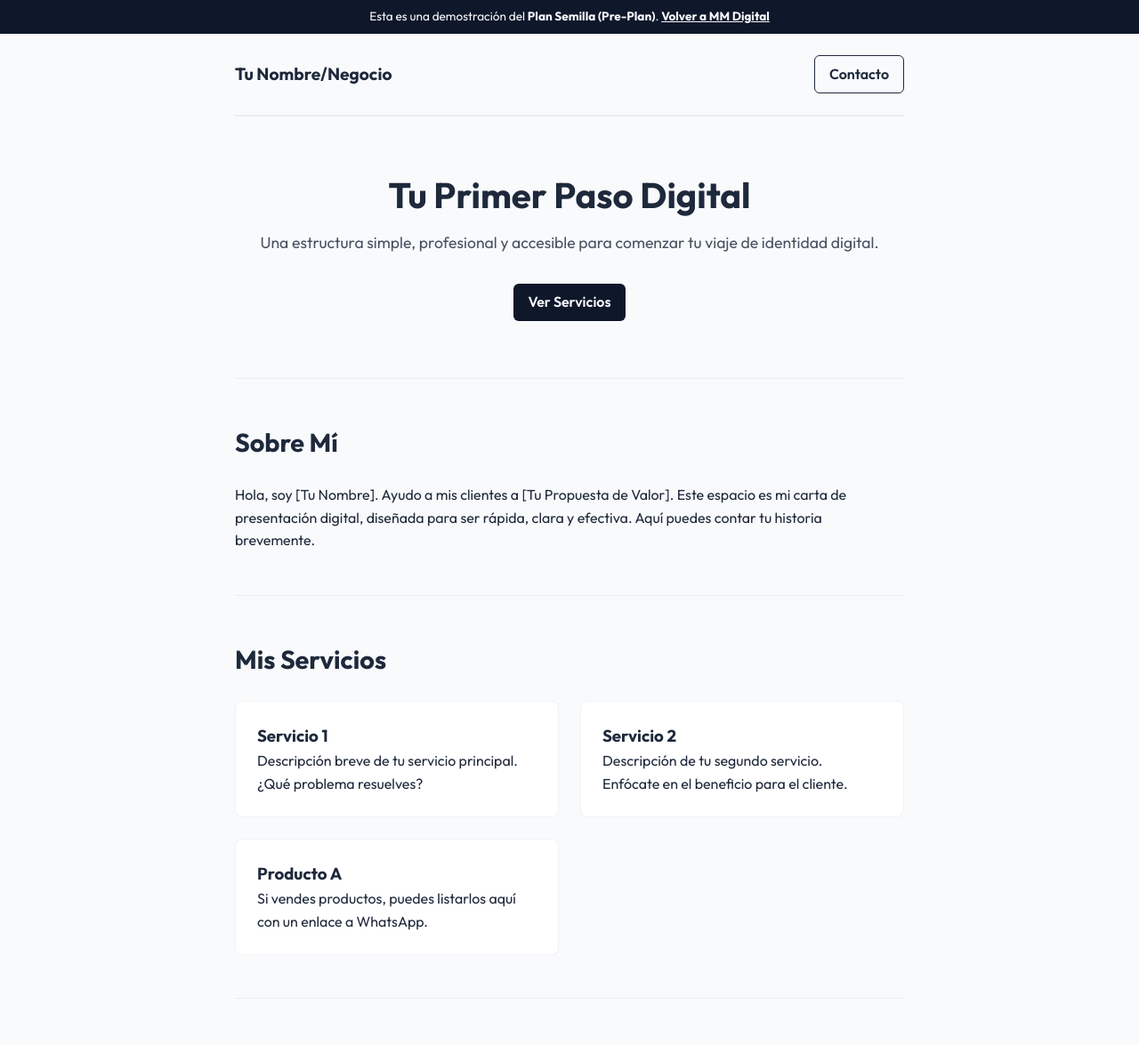
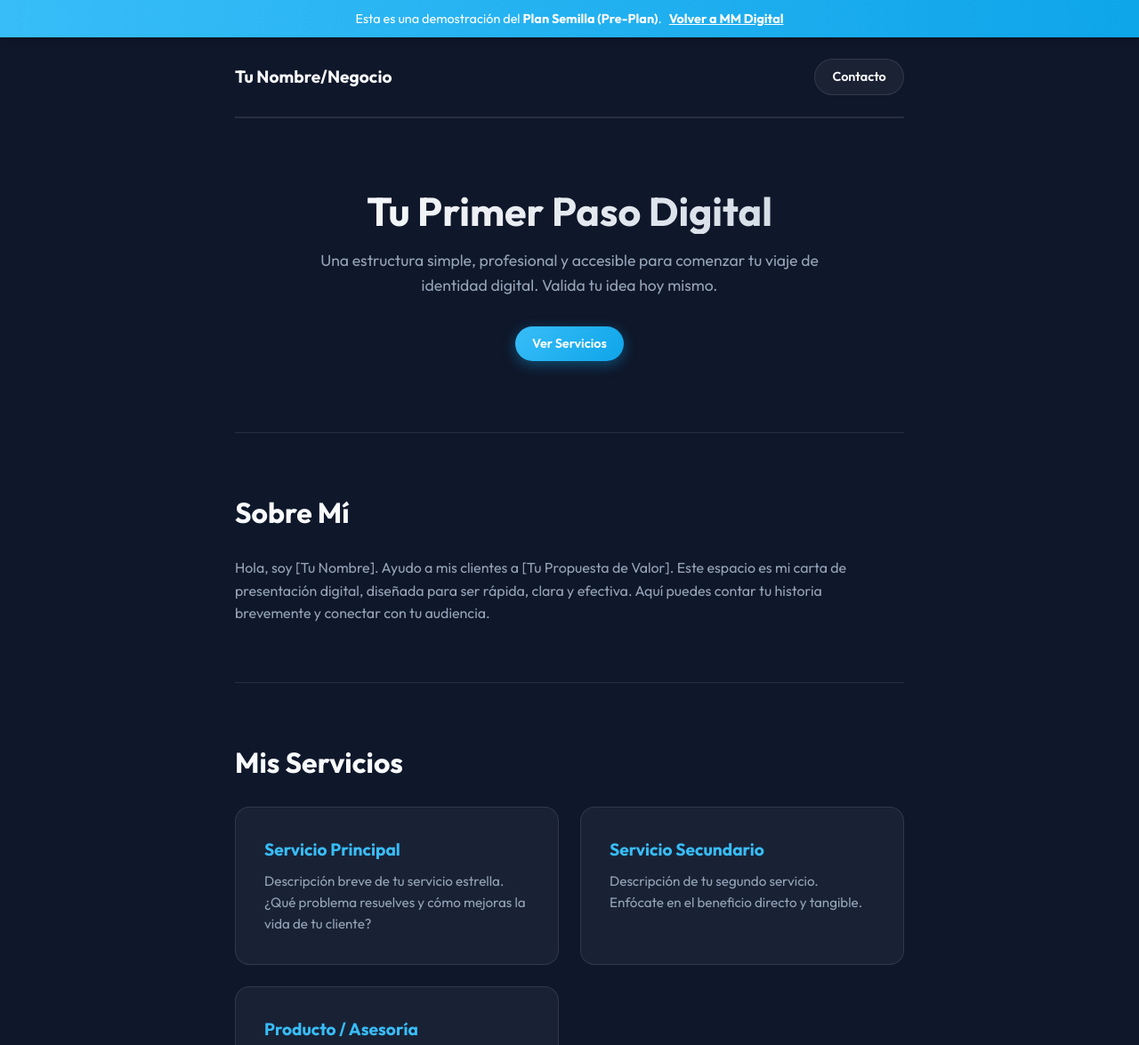
Before and after one commit to ItsBrutt/appMMdigital, a website: page demo.html in a window 1280 px wide. Shown: the top 1175 px of the page at 89% size. Drawn offline with Linux system fonts and the light colour scheme.

Commit message:
feat: Enhance demo page SEO with

```diff
--- a/demo.html
+++ b/demo.html
@@ -4,8 +4,24 @@
 <head>
     <meta charset="UTF-8">
     <meta name="viewport" content="width=device-width, initial-scale=1.0">
-    <title>Demo Pre-Plan - Tu Nombre Aquí</title>
-    <meta name="description" content="Ejemplo de estructura web accesible para emprendedores.">
+    <meta name="theme-color" content="#0f172a">
+
+    <!-- SEO Meta Tags -->
+    <title>Demo Pre-Plan - Tu Nombre Aquí | MM Digital</title>
+    <meta name="description"
+        content="Ejemplo de estructura web accesible para emprendedores. Plan Semilla de MM Digital: tu primer paso hacia una identidad digital profesional.">
+    <meta name="keywords" content="landing page, web emprendedor, plan semilla, mm digital, diseño web chile">
+    <meta name="author" content="MM Digital">
+    <meta name="robots" content="noindex, nofollow"> <!-- No indexar demos -->
+    <link rel="canonical" href="https://mmdigital.com/demo.html">
+
+    <!-- Open Graph / Facebook -->
+    <meta property="og:type" content="website">
+    <meta property="og:url" content="https://mmdigital.com/demo.html">
+    <meta property="og:title" content="Demo Pre-Plan - Tu Primer Paso Digital">
+    <meta property="og:description"
+        content="Estructura simple, profesional y accesible. Valida tu idea sin grandes costos.">
+    <meta property="og:image" content="https://mmdigital.com/images/og-demo.jpg">
 
     <!-- Fonts -->
     <link rel="preconnect" href="https://fonts.googleapis.com">
@@ -14,21 +30,14 @@
 
     <style>
         :root {
-            --bg-color: #f8fafc;
-            --text-color: #1e293b;
-            --accent-color: #0f172a;
-            --glass-bg: rgba(255, 255, 255, 0.9);
-            --glass-border: rgba(0, 0, 0, 0.05);
-        }
-
-        @media (prefers-color-scheme: dark) {
-            :root {
-                --bg-color: #0f172a;
-                --text-color: #f1f5f9;
-                --accent-color: #38bdf8;
-                --glass-bg: rgba(15, 23, 42, 0.8);
-                --glass-border: rgba(255, 255, 255, 0.1);
-            }
+            /* Premium Color Palette (Matched with Main Site) */
+            --primary-color: #0f172a;
+            --secondary-color: #1e293b;
+            --accent-color: #38bdf8;
+            --text-color: #f8fafc;
+            --text-muted: #94a3b8;
+            --glass-bg: rgba(30, 41, 59, 0.7);
+            --glass-border: rgba(255, 255, 255, 0.1);
         }
 
         * {
@@ -39,7 +48,7 @@
 
         body {
             font-family: 'Outfit', sans-serif;
-            background-color: var(--bg-color);
+            background-color: var(--primary-color);
             color: var(--text-color);
             line-height: 1.6;
         }
@@ -62,54 +71,76 @@
         .logo {
             font-weight: 700;
             font-size: 1.2rem;
+            color: var(--text-color);
         }
 
         .btn {
             display: inline-block;
-            padding: 0.5rem 1rem;
-            border-radius: 6px;
+            padding: 0.5rem 1.2rem;
+            border-radius: 50px;
             text-decoration: none;
             font-weight: 600;
             transition: all 0.3s ease;
+            font-size: 0.9rem;
         }
 
         .btn-primary {
-            background-color: var(--accent-color);
-            color: var(--bg-color);
+            background: linear-gradient(135deg, var(--accent-color), #0ea5e9);
+            color: #fff;
+            box-shadow: 0 4px 15px rgba(14, 165, 233, 0.4);
+        }
+
+        .btn-primary:hover {
+            transform: translateY(-2px);
+            box-shadow: 0 6px 20px rgba(14, 165, 233, 0.6);
         }
 
         .btn-outline {
-            border: 1px solid var(--text-color);
+            border: 1px solid var(--glass-border);
             color: var(--text-color);
+            background: rgba(255, 255, 255, 0.05);
+        }
+
+        .btn-outline:hover {
+            border-color: var(--accent-color);
+            color: var(--accent-color);
         }
 
         /* Hero */
         .hero {
-            padding: 4rem 0;
+            padding: 5rem 0;
             text-align: center;
         }
 
         .hero h1 {
-            font-size: 2.5rem;
+            font-size: 2.8rem;
             margin-bottom: 1rem;
-            line-height: 1.2;
+            line-height: 1.1;
+            background: linear-gradient(to right, #fff, #cbd5e1);
+            -webkit-background-clip: text;
+            background-clip: text;
+            -webkit-text-fill-color: transparent;
         }
 
         .hero p {
             font-size: 1.1rem;
-            opacity: 0.8;
+            color: var(--text-muted);
             margin-bottom: 2rem;
+            max-width: 600px;
+            margin-left: auto;
+            margin-right: auto;
         }
 
         /* Sections */
         section {
-            padding: 3rem 0;
+            padding: 4rem 0;
             border-top: 1px solid var(--glass-border);
         }
 
         h2 {
-            font-size: 1.8rem;
+            font-size: 2rem;
             margin-bottom: 1.5rem;
+            color: var(--text-color);
         }
 
         .services-grid {
@@ -120,36 +151,51 @@
 
         .service-card {
             background: var(--glass-bg);
-            padding: 1.5rem;
-            border-radius: 8px;
+            padding: 2rem;
+            border-radius: 16px;
             border: 1px solid var(--glass-border);
+            backdrop-filter: blur(8px);
+        }
+
+        .service-card h3 {
+            color: var(--accent-color);
+            margin-bottom: 0.5rem;
+            font-size: 1.2rem;
+        }
+
+        .service-card p {
+            color: var(--text-muted);
+            font-size: 0.95rem;
         }
 
         /* Footer */
         footer {
             text-align: center;
-            padding: 2rem 0;
+            padding: 3rem 0;
             border-top: 1px solid var(--glass-border);
             font-size: 0.9rem;
-            opacity: 0.7;
+            color: var(--text-muted);
         }
 
         /* Demo Banner */
         .demo-banner {
-            background: var(--accent-color);
-            color: var(--bg-color);
+            background: linear-gradient(90deg, var(--accent-color), #0ea5e9);
+            color: #fff;
             text-align: center;
-            padding: 0.5rem;
-            font-size: 0.85rem;
+            padding: 0.6rem;
+            font-size: 0.9rem;
             position: sticky;
             top: 0;
             z-index: 100;
+            font-weight: 500;
+            box-shadow: 0 2px 10px rgba(0, 0, 0, 0.2);
         }
 
         .demo-banner a {
-            color: inherit;
+            color: #fff;
             text-decoration: underline;
-            font-weight: bold;
+            font-weight: 700;
+            margin-left: 5px;
         }
     </style>
 </head>
@@ -169,16 +215,17 @@
 
         <section class="hero">
             <h1>Tu Primer Paso Digital</h1>
-            <p>Una estructura simple, profesional y accesible para comenzar tu viaje de identidad digital.</p>
+            <p>Una estructura simple, profesional y accesible para comenzar tu viaje de identidad digital. Valida tu
+                idea hoy mismo.</p>
             <a href="#servicios" class="btn btn-primary">Ver Servicios</a>
         </section>
 
         <section id="sobre-mi">
             <h2>Sobre Mí</h2>
-            <p>
+            <p style="color: var(--text-muted); max-width: 700px;">
                 Hola, soy [Tu Nombre]. Ayudo a mis clientes a [Tu Propuesta de Valor].
                 Este espacio es mi carta de presentación digital, diseñada para ser rápida,
-                clara y efectiva. Aquí puedes contar tu historia brevemente.
+                clara y efectiva. Aquí puedes contar tu historia brevemente y conectar con tu audiencia.
             </p>
         </section>
 
@@ -186,35 +233,38 @@
             <h2>Mis Servicios</h2>
             <div class="services-grid">
                 <div class="service-card">
-                    <h3>Servicio 1</h3>
-                    <p>Descripción breve de tu servicio principal. ¿Qué problema resuelves?</p>
+                    <h3>Servicio Principal</h3>
+                    <p>Descripción breve de tu servicio estrella. ¿Qué problema resuelves y cómo mejoras la vida de tu
+                        cliente?</p>
                 </div>
                 <div class="service-card">
-                    <h3>Servicio 2</h3>
-                    <p>Descripción de tu segundo servicio. Enfócate en el beneficio para el cliente.</p>
+                    <h3>Servicio Secundario</h3>
+                    <p>Descripción de tu segundo servicio. Enfócate en el beneficio directo y tangible.</p>
                 </div>
                 <div class="service-card">
-                    <h3>Producto A</h3>
-                    <p>Si vendes productos, puedes listarlos aquí con un enlace a WhatsApp.</p>
+                    <h3>Producto / Asesoría</h3>
+                    <p>Si vendes productos o asesorías, puedes listarlos aquí con un enlace directo a WhatsApp.</p>
                 </div>
             </div>
         </section>
 
         <section id="contacto">
             <h2>Hablemos</h2>
-            <p style="margin-bottom: 1.5rem;">¿Listo para trabajar juntos? Contáctame directamente.</p>
+            <p style="margin-bottom: 2rem; color: var(--text-muted);">¿Listo para trabajar juntos? Contáctame
+                directamente por el medio que prefieras.</p>
             <div style="display: flex; gap: 1rem; flex-wrap: wrap;">
-                <a href="#" class="btn btn-primary">WhatsApp</a>
+                <a href="#" class="btn btn-primary">WhatsApp Directo</a>
                 <a href="mailto:ejemplo@email.com" class="btn btn-outline">Enviar Email</a>
             </div>
         </section>
 
         <footer>
-            <p>&copy; 2024 Tu Negocio. Creado con el <strong>Plan Semilla</strong> de MM Digital.</p>
-            <div style="margin-top: 1rem;">
+            <p>&copy; 2025 Tu Negocio. Creado con el <strong>Plan Semilla</strong> de MM Digital.</p>
+            <div style="margin-top: 1.5rem;">
                 <a href="index.html"
-                    style="color: var(--accent-color); text-decoration: none; font-weight: 600;">Escalar a Identidad
-                    Digital &rarr;</a>
+                    style="color: var(--accent-color); text-decoration: none; font-weight: 600; border: 1px solid var(--accent-color); padding: 0.5rem 1rem; border-radius: 50px; font-size: 0.85rem;">
+                    Escalar a Identidad Digital &rarr;
+                </a>
             </div>
         </footer>
     </div>
```
